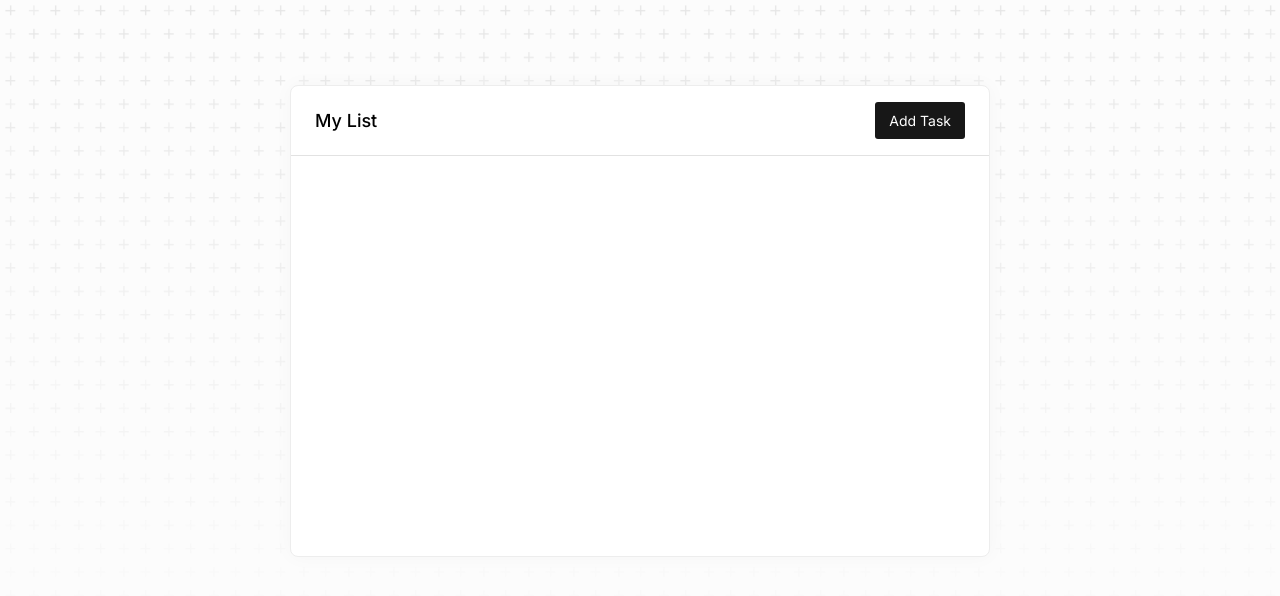
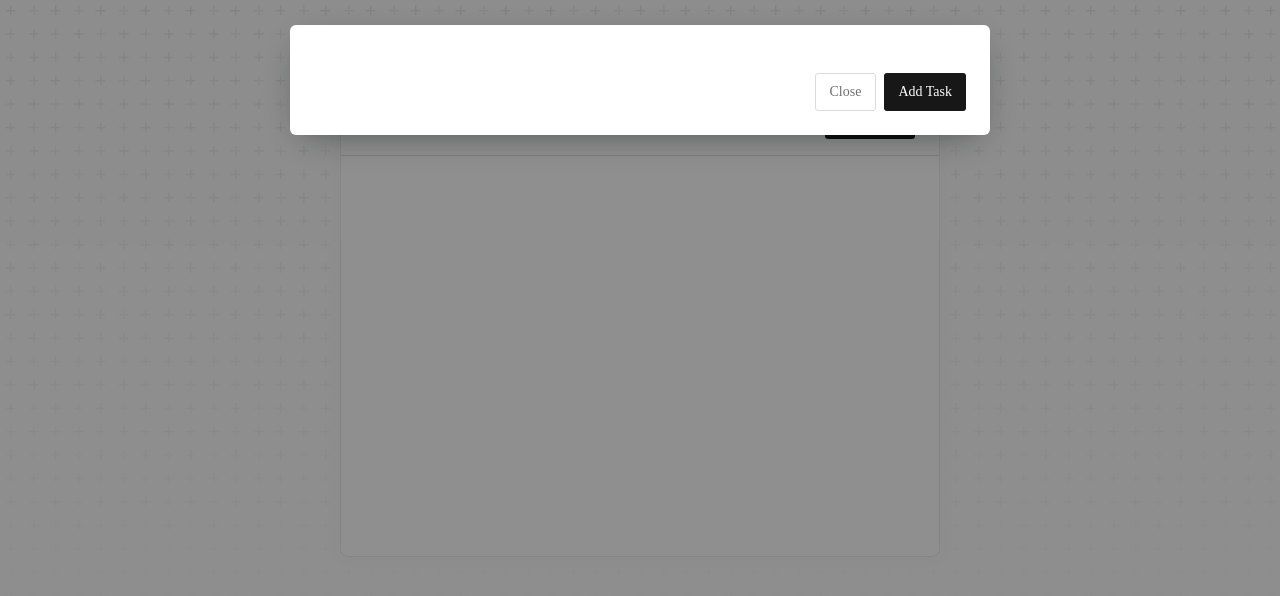
Before and after one commit to nermin-io/itemised, a Next.js app: page / in a window 1280 px wide. Both pictures are taken after a click on the button "Add Task". Shown: the top 596 px of the page. Built offline with nearby package versions, Linux system fonts and the light colour scheme.

Commit message:
implement new task modal

```diff
--- a/package.json
+++ b/package.json
@@ -11,6 +11,7 @@
   "dependencies": {
     "@radix-ui/colors": "^0.1.8",
     "@radix-ui/react-checkbox": "^1.0.3",
+    "@radix-ui/react-dialog": "^1.0.3",
     "@radix-ui/react-icons": "^1.3.0",
     "@types/node": "18.16.0",
     "@types/react": "18.2.0",
--- a/src/components/Card.module.scss
+++ b/src/components/Card.module.scss
@@ -4,7 +4,7 @@
 .base {
   background-color: white;
   border-radius: 8px;
-  width: 700px;
+  width: 600px;
   border: 1px solid $gray4;
   box-shadow: 0px 0px 20px 0px rgba(0, 0, 0, 0.03);
 
--- /dev/null
+++ b/src/components/DialogContent.module.scss
@@ -0,0 +1,21 @@
+@import "animations";
+
+.DialogContent {
+  background-color: white;
+  border-radius: 6px;
+  box-shadow: hsl(206 22% 7% / 35%) 0px 10px 38px -10px,
+    hsl(206 22% 7% / 20%) 0px 10px 20px -15px;
+  position: fixed;
+  top: 10%;
+  left: 50%;
+  transform: translate(-50%, -50%);
+  width: 90vw;
+  max-width: 700px;
+  max-height: 85vh;
+  padding: 24px;
+  animation: contentShow 150ms cubic-bezier(0.16, 1, 0.3, 1);
+
+  &:focus {
+    outline: none;
+  }
+}
--- /dev/null
+++ b/src/components/DialogContent.tsx
@@ -0,0 +1,15 @@
+import React from "react";
+import * as Dialog from "@radix-ui/react-dialog";
+import styles from "./DialogContent.module.scss";
+
+interface Props {
+  children: React.ReactNode | React.ReactNode[];
+}
+
+const DialogContent: React.FC<Props> = ({ children }) => {
+  return (
+    <Dialog.Content className={styles.DialogContent}>{children}</Dialog.Content>
+  );
+};
+
+export default DialogContent;
--- /dev/null
+++ b/src/components/DialogFooter.module.scss
@@ -0,0 +1,6 @@
+.DialogFooter {
+  display: flex;
+  gap: 8px;
+  justify-content: flex-end;
+  margin-top: 24px;
+}
--- /dev/null
+++ b/src/components/DialogFooter.tsx
@@ -0,0 +1,12 @@
+import React from "react";
+import styles from "./DialogFooter.module.scss";
+
+interface Props {
+  children: React.ReactNode | React.ReactNode[];
+}
+
+const DialogFooter: React.FC<Props> = ({ children }) => {
+  return <div className={styles.DialogFooter}>{children}</div>;
+};
+
+export default DialogFooter;
--- /dev/null
+++ b/src/components/DialogOverlay.module.scss
@@ -0,0 +1,9 @@
+@import "colors";
+@import "animations";
+
+.DialogOverlay {
+  background-color: $blackA9;
+  position: fixed;
+  inset: 0;
+  animation: overlayShow 150ms cubic-bezier(0.16, 1, 0.3, 1);
+}
--- /dev/null
+++ b/src/components/DialogOverlay.tsx
@@ -0,0 +1,11 @@
+import * as Dialog from "@radix-ui/react-dialog";
+import React from "react";
+import styles from "./DialogOverlay.module.scss";
+
+interface Props {}
+
+const DialogOverlay: React.FC<Props> = () => {
+  return <Dialog.Overlay className={styles.DialogOverlay} />;
+};
+
+export default DialogOverlay;
--- /dev/null
+++ b/src/containers/NewTaskModal.tsx
@@ -0,0 +1,33 @@
+import React from "react";
+import * as Dialog from "@radix-ui/react-dialog";
+import Button from "@/components/Button";
+import DialogOverlay from "@/components/DialogOverlay";
+import DialogContent from "@/components/DialogContent";
+import DialogFooter from "@/components/DialogFooter";
+
+interface Props {}
+
+const NewTaskModal: React.FC<Props> = () => {
+  return (
+    <Dialog.Root>
+      <Dialog.Trigger asChild>
+        <Button>Add Task</Button>
+      </Dialog.Trigger>
+      <Dialog.Portal>
+        <DialogOverlay />
+        <DialogContent>
+          <DialogFooter>
+            <Dialog.Close asChild>
+              <Button intent="secondary">Close</Button>
+            </Dialog.Close>
+            <Dialog.Close asChild>
+              <Button>Add Task</Button>
+            </Dialog.Close>
+          </DialogFooter>
+        </DialogContent>
+      </Dialog.Portal>
+    </Dialog.Root>
+  );
+};
+
+export default NewTaskModal;
--- a/src/containers/TodoList.tsx
+++ b/src/containers/TodoList.tsx
@@ -1,10 +1,10 @@
-import Button from "@/components/Button";
 import CardBody from "@/components/CardBody";
 import CardHeader from "@/components/CardHeader";
 import CardRow from "@/components/CardRow";
 import Checkbox from "@/components/Checkbox";
 import useTodos from "@/hooks/todo";
 import React from "react";
+import NewTaskModal from "./NewTaskModal";
 
 interface Props {}
 
@@ -16,7 +16,7 @@ const TodoList: React.FC<Props> = () => {
     <>
       <CardHeader>
         <p>My List</p>
-        <Button>Add Task</Button>
+        <NewTaskModal />
       </CardHeader>
       <CardBody>
         {todos.map((todo) => (
--- /dev/null
+++ b/src/styles/_animations.scss
@@ -0,0 +1,19 @@
+@keyframes overlayShow {
+  from {
+    opacity: 0;
+  }
+  to {
+    opacity: 1;
+  }
+}
+
+@keyframes contentShow {
+  from {
+    opacity: 0;
+    transform: translate(-50%, -48%) scale(0.96);
+  }
+  to {
+    opacity: 1;
+    transform: translate(-50%, -50%) scale(1);
+  }
+}
--- a/src/styles/globals.scss
+++ b/src/styles/globals.scss
@@ -26,6 +26,8 @@ a {
   text-decoration: none;
 }
 
-button {
+button,
+fieldset,
+input {
   all: unset;
 }
```
Also changed, not shown: 1 other file (tests, documents, lock files or other folders).
